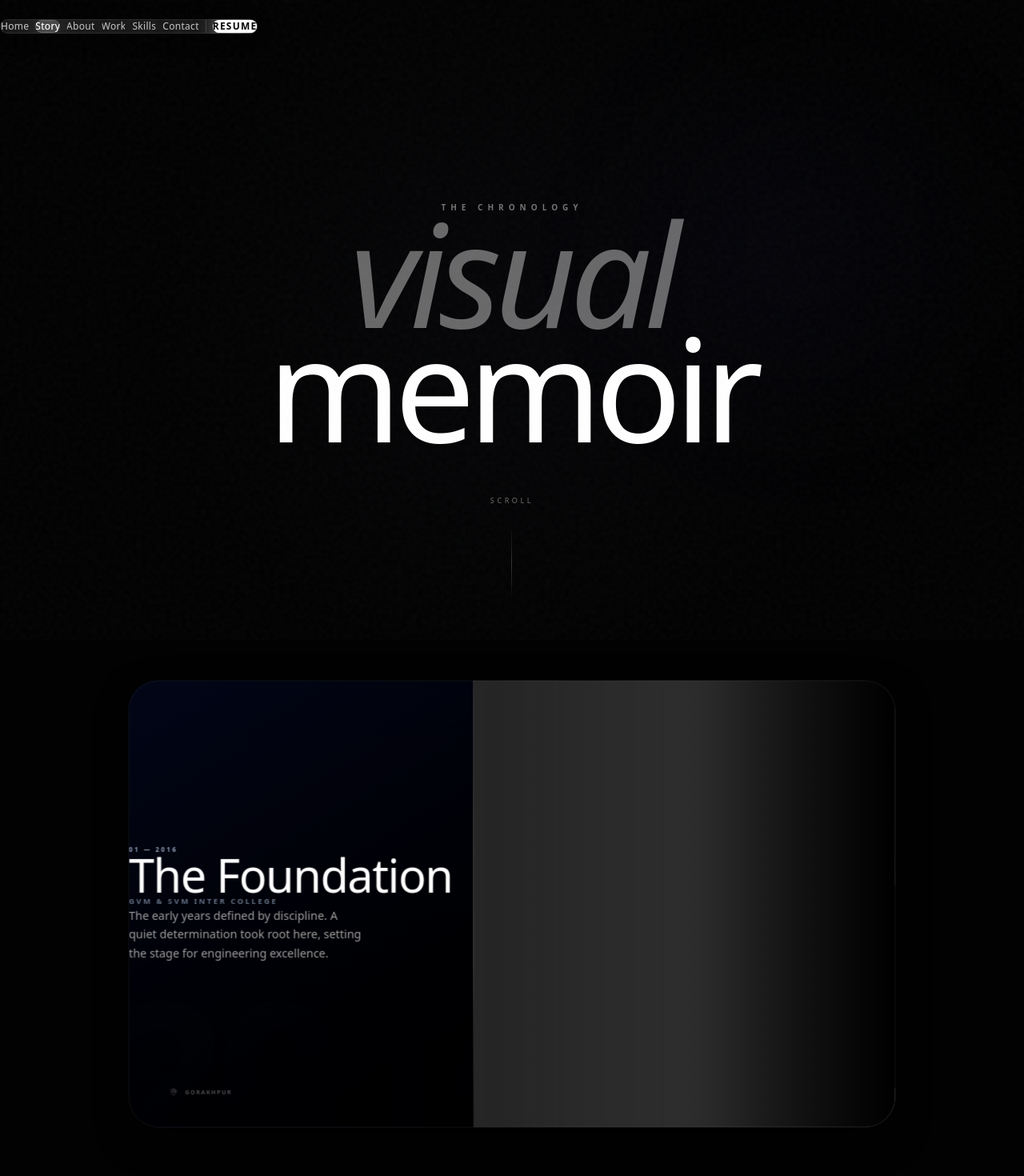
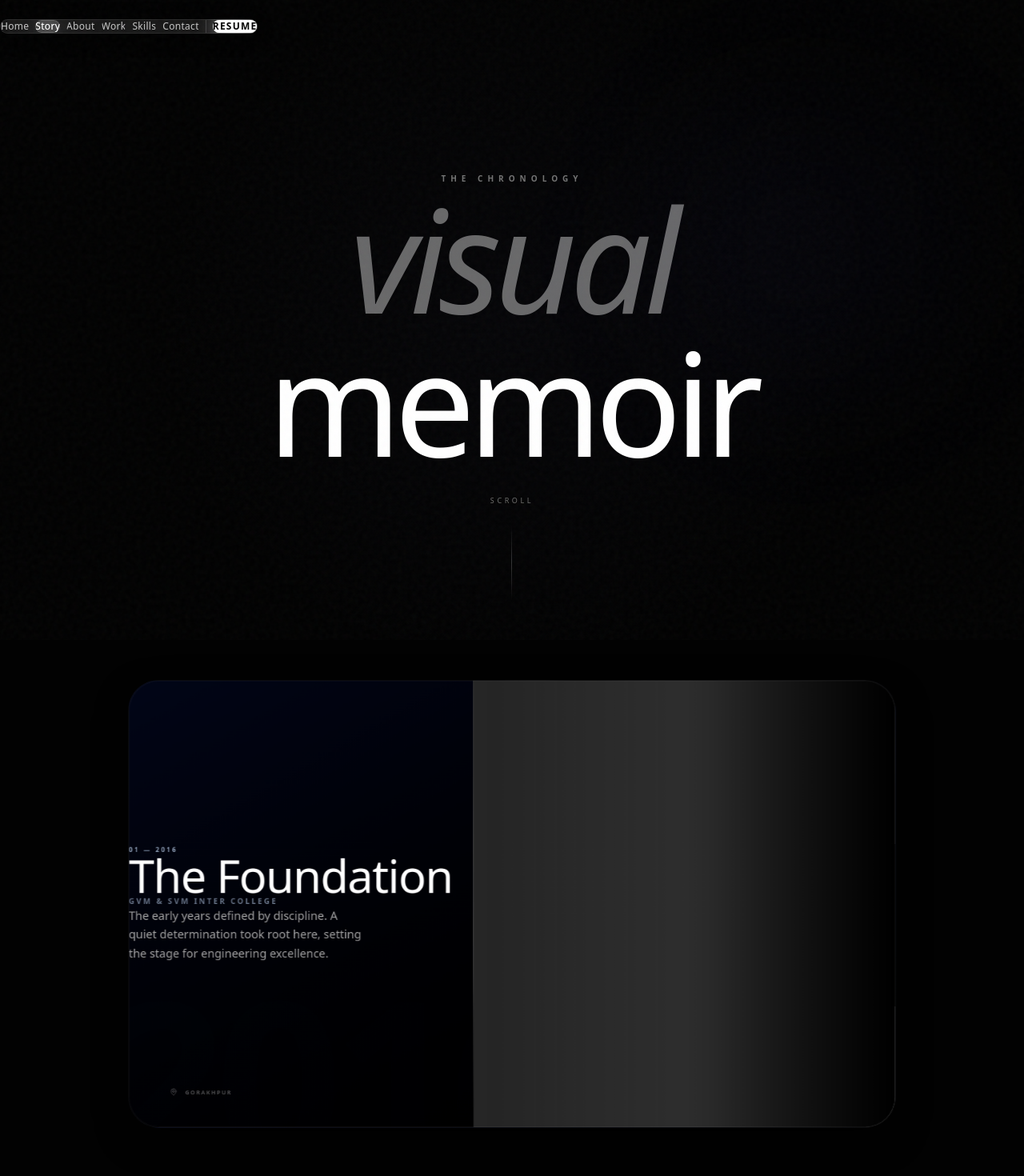
Before and after one commit to amansrivastavv/amansrivastav, a Next.js app: page /story in a window 1280 px wide. Shown: the top 1470 px of the page at 80% size. Built offline with nearby package versions, Linux system fonts and the light colour scheme; a web font is replaced by a local one.

Commit message:
ui updated

```diff
--- a/src/app/story/page.tsx
+++ b/src/app/story/page.tsx
@@ -97,7 +97,7 @@ const Card = ({
           top: `calc(-10vh + ${i * 45}px)`
         }}
         className={cn(
-          "relative flex flex-col md:flex-row -top-[15%] h-[700px] w-full max-w-[1200px] rounded-[3rem] overflow-hidden origin-top shadow-[0_20px_50px_rgba(0,0,0,0.7)] border border-white/5 transition-all duration-700 bg-gradient-to-br backdrop-blur-3xl",
+          "relative flex flex-col md:flex-row -top-[15%] h-[700px] w-full max-w-[1200px] rounded-[3rem] overflow-hidden origin-top shadow-[0_20px_50px_rgba(0,0,0,0.7)] border border-white/5 transition-all duration-700 bg-gradient-to-br backdrop-blur-xl will-change-transform",
           item.gradient,
           item.border
         )}
@@ -187,7 +187,7 @@ export default function StoryPage() {
            <div className="relative z-10 text-center space-y-6">
               <span className="inline-block text-[10px] font-bold uppercase tracking-[0.6em] text-neutral-500">The Chronology</span>
 
-              <h1 className="text-[18vw] md:text-[14vw] font-serif font-medium leading-[0.8] tracking-tighter mix-blend-difference select-none">
+               <h1 className="text-[15vw] md:text-[14vw] font-serif font-medium leading-[0.8] tracking-tighter mix-blend-difference select-none leading-none">
                 <span className="block italic opacity-40">visual</span>
                 <span className="block">memoir</span>
               </h1>
--- a/src/components/sections/Contact.tsx
+++ b/src/components/sections/Contact.tsx
@@ -164,7 +164,7 @@ export const Contact = () => {
                        required
                        onFocus={() => setFocusedField("name")}
                        onBlur={() => setFocusedField(null)}
-                       className="w-full bg-transparent text-2xl font-light text-white focus:outline-none placeholder:text-neutral-700/50 h-8"
+                       className="w-full bg-transparent text-2xl font-light text-white focus:outline-none placeholder:text-neutral-700/50 h-12"
                        placeholder=""
                      />
                   </div>
@@ -182,7 +182,7 @@ export const Contact = () => {
                        required
                        onFocus={() => setFocusedField("email")}
                        onBlur={() => setFocusedField(null)}
-                       className="w-full bg-transparent text-2xl font-light text-white focus:outline-none placeholder:text-neutral-700/50 h-8"
+                       className="w-full bg-transparent text-2xl font-light text-white focus:outline-none placeholder:text-neutral-700/50 h-12"
                        placeholder=""
                      />
                   </div>
```
